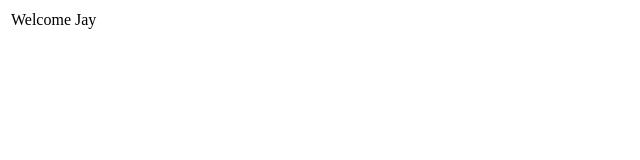
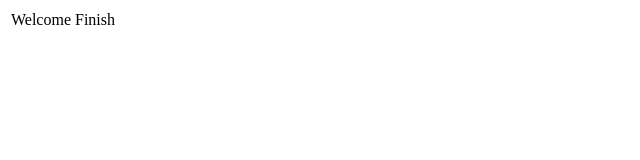
Before and after one commit to edisonxiang/html, a plain HTML site: page 1.html in a window 1280 px wide. Shown: the full height of the page, 0-640 px from the left. Drawn offline with Linux system fonts and the light colour scheme.

Commit message:
Update 1.html

```diff
--- a/1.html
+++ b/1.html
@@ -3,7 +3,7 @@
 <table>
 <tr>
 <td>
-Welcome Jay
+Welcome Finish
 </td>
 </tr>
 </table>
```
